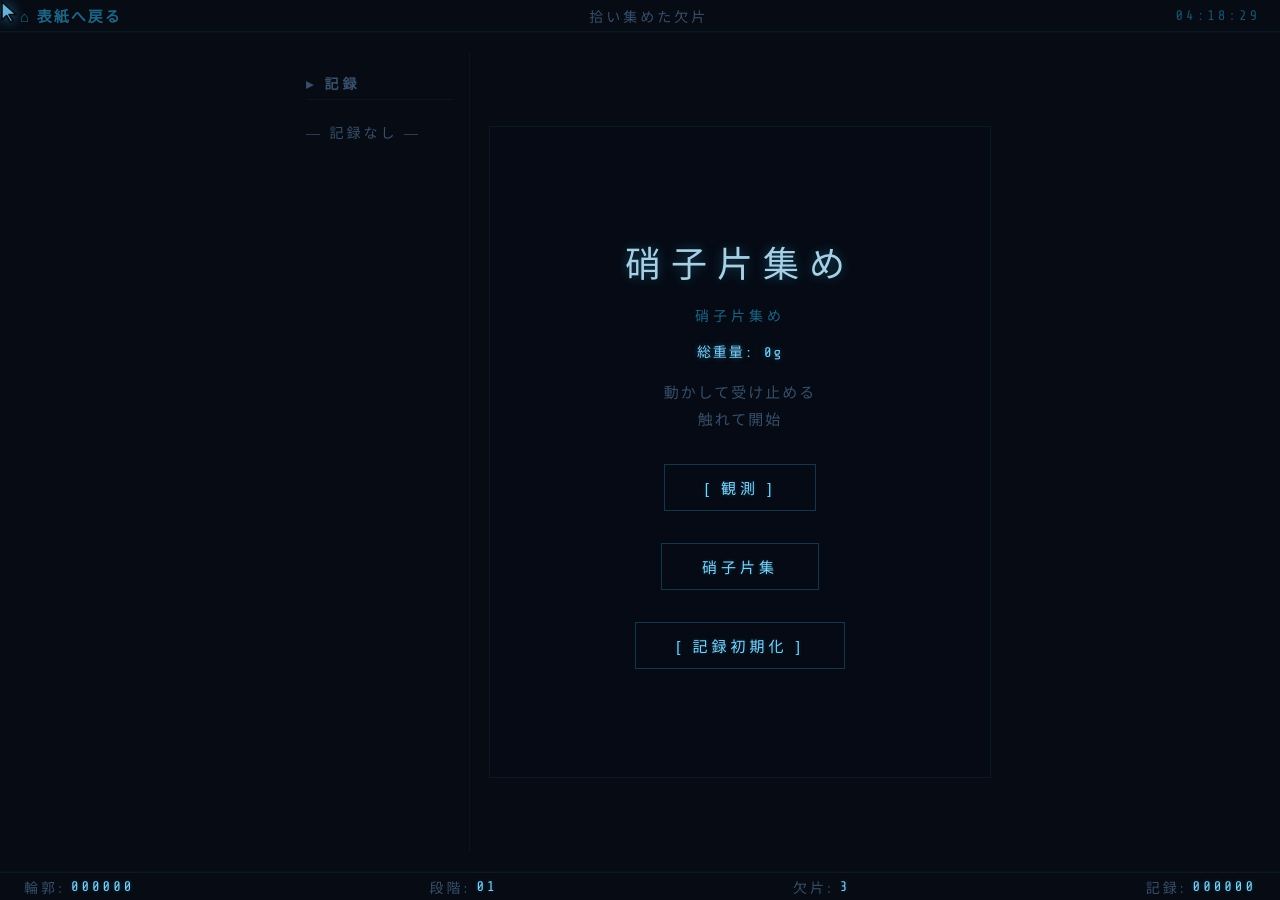
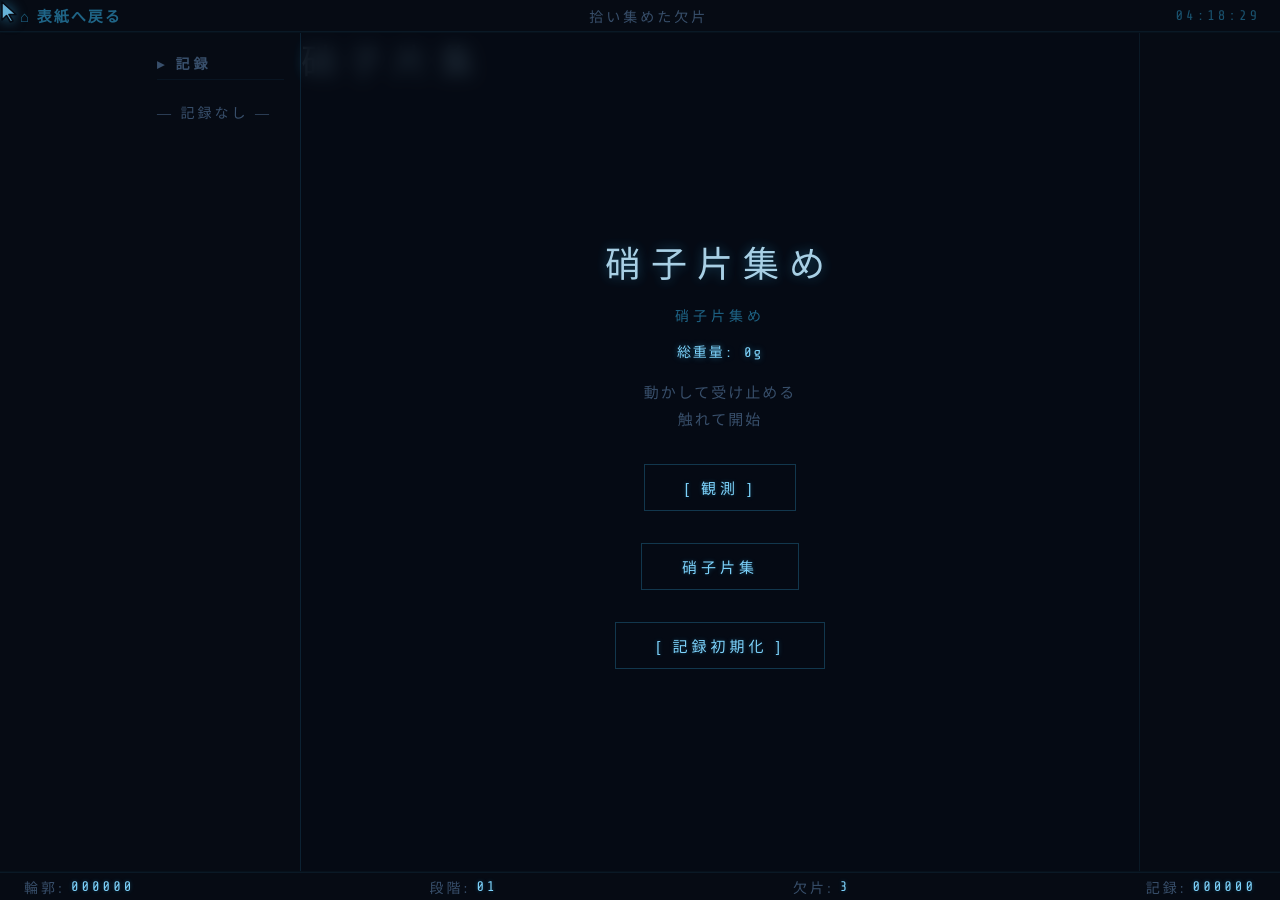
Before and after one commit to lastobserverlog/lastobserverlog.github.io, a Jekyll site: the page glass-fragment/index.html, which Jekyll copies as it is, in a window 1280 px wide. Built offline with Jekyll 4.4.1, drawn with Linux system fonts in a browser that asks for light colours; some web fonts are replaced.

Commit message:
Update style.css

```diff
--- a/glass-fragment/css/style.css
+++ b/glass-fragment/css/style.css
@@ -39,25 +39,20 @@
   font-weight: 600;
 }
 #homeBtn:hover { color:#7dd3fc; text-shadow: 0 0 8px rgba(56,189,248,0.6); }
-
-/* 【修正】PC版：中央でバランスよく並ぶように調整 */
 #canvasWrap {
   flex:1; overflow:hidden;
   display:flex; flex-direction:row; align-items:center; justify-content:center;
   background: #060b14;
   border-top: 1px solid rgba(56, 189, 248, 0.03);
   border-bottom: 1px solid rgba(56, 189, 248, 0.03);
-  gap: 20px; /* リーダーボードとゲーム画面の間の余白 */
-  padding: 20px;
 }
-
 #leaderboard {
   flex-shrink:0;
   display:flex; flex-direction:column;
   padding:20px 16px;
 }
 #leaderboard.lb-left {
-  width:180px;
+  width:160px;
   align-self:stretch;
   border-right:1px solid rgba(56, 189, 248, 0.06);
   border-bottom:none;
@@ -95,18 +90,11 @@
   color:#384f6b; font-size:14px; letter-spacing:3px;
   margin-top:8px; line-height:2;
 }
-
-/* 【重要修正】PC版でのゲーム画面の縦横サイズをしっかり確保 */
 #gameArea {
   position:relative;
-  width: 100%;
-  max-width: 500px;  /* JS(game.js)のCanvas想定サイズに合わせて調整してください */
-  height: 100%;
-  max-height: 650px; /* PC画面からはみ出さない適正サイズ */
+  flex-shrink:0;
   outline: 1px solid rgba(56, 189, 248, 0.08);
-  background: #040810;
 }
-
 #ideoLink {
   margin-top:16px; padding:12px 36px;
   border:1px solid rgba(56, 189, 248, 0.2); color:rgba(125, 211, 252, 0.7);
@@ -125,8 +113,7 @@
 #botbar span { display: flex; align-items: center; gap: 6px; }
 #botbar b { font-family: 'Share Tech Mono', monospace; color: #7dd3fc; font-weight: normal; text-shadow: 0 0 4px rgba(56,189,248,0.3); }
 
-/* 【修正】Canvasがゲームエリアいっぱいに広がるように固定 */
-canvas { display:block; position:absolute; top:0; left:0; width:100%; height:100%; }
+canvas { display:block; position:absolute; top:0; left:0; }
 
 /* 環境エフェクト：星雲の塵が漂うような薄い膜 */
 #scanlines {
@@ -191,6 +178,11 @@
   color:#fff;
   box-shadow:0 0 10px rgba(56,189,248,.2);
 }
+
+/* ──────────────────────────────────────────────
+   以下の記述を、元のCSSの「/* ── 硝子片集（コレクション一覧）外枠 ── */」から
+   一番最後までと丸ごと差し替える（構文エラー修正・ z-index調整済み）
+   ────────────────────────────────────────────── */
 
 /* ── 硝子片集（コレクション一覧）外枠（PCデフォルト） ── */
 #collectionView {
@@ -283,64 +275,66 @@
 }
 
 /* ──────────────────────────────────────────────
-   スマートフォン向け（Galaxy S24等対応）
+   スマートフォン向け（Galaxy S24等対応）：スクロール・レイアウト・構文エラー完全修正
    ────────────────────────────────────────────── */
 @media screen and (max-width: 1080px) {
+  /* ── 画面全体を高さ100%でガチガチに固定する ── */
   html, body, #wrap {
     height: 100% !important;
-    overflow: hidden !important;
+    overflow: hidden !important; /* 全体は絶対にスクロールさせない */
     position: relative;
   }
 
+  /* バーの文字ベース調整 */
   #topbar, #botbar {
     font-size: 13px;
     letter-spacing: 1px;
     padding: 0 12px;
-    height: 32px !important;
+    height: 32px !important; /* 高さ固定 */
   }
 
-  /* スマホは上下にパーツを積み上げるため、rowからcolumnに変更 */
+  /* ゲームエリアをバーの間の高さに固定 */
   #canvasWrap {
-    height: calc(100% - 64px) !important;
-    flex-direction: column !important;
-    padding: 0;
-    gap: 0;
+    height: calc(100% - 64px) !important; /* 画面高さ - バーの高さ(32+32) */
+    overflow: hidden;
   }
   #gameArea {
     width: 100% !important;
     height: 100% !important;
-    max-width: none;
-    max-height: none;
   }
 
+  /* ── 硝子片集（コレクション画面）全体を画面いっぱいに広げる ── */
   #collectionView {
     position: absolute;
-    inset: 0 !important;
-    padding: 10px 6px 6px 6px !important;
-    display: none;
+    inset: 0 !important; /* 画面内にぴったり合わせる */
+    padding: 10px 6px 6px 6px !important; /* 余白を最小限に */
+    display: none; /* JSでflexになる */
     flex-direction: column !important;
     justify-content: flex-start !important;
     background: rgba(5, 10, 21, 0.98) !important;
+
+    /* 【修正】コレクション画面が閉じているとき、
+       後ろにあるオーバーレイを阻まないよう、z-indexを調整（gameデフォルト:20） */
     z-index: 10 !important;
-    overflow-y:auto;
-    -webkit-overflow-scrolling:touch;
   }
 
+  /* ！！！ここが本番：グリッド自体を縦に長く、スクロールさせる！！！ */
   #collectionGrid {
     display: grid !important;
-    grid-template-columns: repeat(auto-fill, minmax(90px, 1fr)) !important;
+    grid-template-columns: repeat(auto-fill, minmax(90px, 1fr)) !important; /* 3〜4列 */
     gap: 8px !important;
     width: 100% !important;
-    flex: 1 !important;
+    flex: 1 !important; /* タイトルとボタンの残りの高さをすべて使う */
     margin: 0 !important;
     padding: 6px !important;
+
+    /* 縦方向のスムーズなスクロールを有効化 */
     overflow-y: auto !important;
     overflow-x: hidden !important;
-    -webkit-overflow-scrolling: touch !important;
-    height:100%;
-    overflow-y:auto;
+    -webkit-overflow-scrolling: touch !important; /* iOS等の慣性スクロール */
   }
 
+  /* カード自体のサイズ調整（コンパクトに） */
   #collectionGrid > div {
     min-height: 105px !important;
     padding: 8px 4px !important;
@@ -353,66 +347,85 @@
     margin-bottom: 4px !important;
   }
 
+  /* その他：詳細ポップアップ（これも高さ調整） */
   .popup-content {
     max-width: 90% !important;
-    max-height: 85% !important;
-    overflow-y: auto;
+    max-height: 85% !important; /* 画面からはみ出させない */
+    overflow-y: auto; /* ポップアップ自体もスクロール可能に */
     padding: 20px 10px;
   }
 
-  #popupName { font-size: 18px; letter-spacing: 2px; }
-  #popupDesc { font-size: 14px; line-height: 1.6; }
-  .popup-stats table { font-size: 13px; }
+  /* ▼▼▼ 【重要】元々メディアクエリの外にはみ出していた記述を中に戻した ▼▼▼ */
 
+  #popupName {
+    font-size: 18px; /* タイトルを強調 */
+    letter-spacing: 2px;
+  }
+
+  #popupDesc {
+    font-size: 14px; /* 説明文を読みやすく拡大 */
+    line-height: 1.6;
+  }
+
+  .popup-stats table {
+    font-size: 13px; /* ステータス表の文字も一回り大きく */
+  }
+
+  /* ── タイトル画面・ボタン類の調整 ── */
   .glitch {
-    font-size: 26px !important;
+    font-size: 26px !important; /* スマホの横幅に合わせて存在感を出す */
     letter-spacing: 6px;
     margin-bottom: 20px;
   }
 
   .tagline, .hint {
-    font-size: 14px !important;
+    font-size: 14px !important; /* 操作説明などの文字サイズを底上げ */
     letter-spacing: 1px;
     line-height: 1.6;
   }
 
+  /* ボタン類を親指でタップしやすいサイズに */
   #startBtn, #collectionBtn, #resetDataBtn {
     padding: 14px 32px;
     font-size: 16px;
-    width: 80%;
+    width: 80%; /* スマホではボタンを少し横長にして押しやすく */
     max-width: 240px;
   }
 
+  /* 「戻る」ボタンは巨大化して親指の真下に固定 */
   #closeCollection {
     display: block !important;
     width: 90% !important;
     max-width: 300px !important;
-    margin: 10px auto !important;
+    margin: 10px auto !important; /* グリッドの下に余白を確保 */
     padding: 16px !important;
     font-size: 18px !important;
-    flex-shrink: 0;
+    flex-shrink: 0; /* 縮ませない */
     z-index: 30;
   }
 
+  /* リーダーボード（スコア履歴） */
   #leaderboard h3 { font-size: 14px !important; letter-spacing: 2px; }
   #leaderboard ol li { font-size: 13px !important; }
   .lb-empty { font-size: 13px !important; }
-}
+
+  /* 構文エラーになっていた余計な波括弧は削除 */
+} /* <-- これでメディアクエリ終了 */
 
 /* ── 詳細ポップアップ（背景の黒いモヤ） ── */
 .popup-overlay {
   position: absolute;
   inset: 0;
-  background: rgba(4, 8, 16, 0.85);
+  background: rgba(4, 8, 16, 0.85); /* ゲーム画面を覆う暗幕 */
   backdrop-filter: blur(6px);
   -webkit-backdrop-filter: blur(6px);
-  z-index: 100;
-  display: none;
+  z-index: 100; /* コレクション画面（z-index: 20）より手前に表示 */
+  display: none; /* 初期状態は非表示（JSでflexにする） */
   align-items: center;
   justify-content: center;
 }
 
-/* ── ポップアップの中身 ── */
+/* ── ポップアップの中身（白いカード部分） ── */
 .popup-content {
   background: rgba(10, 18, 32, 0.95);
   border: 1px solid rgba(56, 189, 248, 0.3);
@@ -426,11 +439,13 @@
   position: relative;
 }
 
+/* ポップアップがふわっと開くアニメーション */
 @keyframes popupFadeIn {
   from { opacity: 0; transform: scale(0.95); }
   to { opacity: 1; transform: scale(1); }
 }
 
+/* ── ポップアップ内の要素デザイン ── */
 #popupImageWrap img {
   width: 64px;
   height: 64px;
@@ -453,9 +468,10 @@
   line-height: 1.6;
   text-align: left;
   margin-bottom: 20px;
-  white-space: pre-wrap;
+  white-space: pre-wrap; /* 改行を有効にする */
 }
 
+/* ステータス表（稀少度・重量など） */
 .popup-stats table {
   width: 100%;
   border-collapse: collapse;
@@ -470,17 +486,18 @@
 }
 
 .popup-stats td:first-child {
-  color: #94a3b8 !important; /* 暗い青から、見えやすい明るいグレーブルーに変更 */
+  color: #384f6b; /* 項目のラベル（ネビュラブルー） */
   text-align: left;
   letter-spacing: 2px;
 }
 
 .popup-stats td:last-child {
-  color: #7dd3fc;
+  color: #7dd3fc; /* 値のテキスト */
   text-align: right;
   font-family: 'Share Tech Mono', monospace;
 }
 
+/* 「枠外に触れて戻る」の案内文 */
 .popup-hint {
   display: block;
   font-size: 11px;
@@ -488,51 +505,3 @@
   margin-top: 16px;
   letter-spacing: 1px;
 }
-
-/* ── レア度別の視覚カラーエフェクト ── */
-
-/* 常融 (C) : 淡い水色・白（ベース） */
-.rarity-c {
-  color: #e0f2fe !important;
-  text-shadow: 0 0 8px rgba(56, 189, 248, 0.7) !important;
-  font-weight: 600;
-}
-
-/* 希硝 (R) : 鮮やかなエメラルドグリーン */
-.rarity-r {
-  color: #34d399 !important;
-  text-shadow: 0 0 10px rgba(52, 211, 153, 0.7) !important;
-  font-weight: 600;
-}
-
-/* 幻晶 (L) : 神秘的な幻想ピンク・マゼンタ */
-.rarity-l {
-  color: #f472b6 !important;
-  text-shadow: 0 0 12px rgba(244, 114, 182, 0.8) !important;
-  font-weight: 600;
-}
-
-/* ポップアップ内の左側項目名（稀少度・重量など）が暗すぎたので視認性を底上げ */
-.popup-stats td:first-child {
-  color: #94a3b8 !important; /* 背景に埋もれない明るいグレーブルーに */
-  text-align: left;
-  letter-spacing: 2px;
-}
-
-/* ── 右側の値（常融・希硝・幻晶のテキスト自体）にも色を適用 ── */
-.popup-stats td.rarity-c { color: #e0f2fe !important; }
-.popup-stats td.rarity-r { color: #34d399 !important; }
-.popup-stats td.rarity-l { color: #f472b6 !important; }
-
-/* ── 【おまけ】コレクション一覧のバッジ（常融など）も背景に埋もれないように調整 ── */
-.rarity-badge {
-  display: inline-block;
-  font-size: 11px;
-  padding: 2px 6px;
-  border-radius: 3px;
-  margin-bottom: 6px;
-  letter-spacing: 1px;
-}
-.rarity-badge.rarity-c { background: rgba(56, 189, 248, 0.1); border: 1px solid rgba(56, 189, 248, 0.3); }
-.rarity-badge.rarity-r { background: rgba(52, 211, 153, 0.1); border: 1px solid rgba(52, 211, 153, 0.3); }
-.rarity-badge.rarity-l { background: rgba(244, 114, 182, 0.1); border: 1px solid rgba(244, 114, 182, 0.3); }
```
